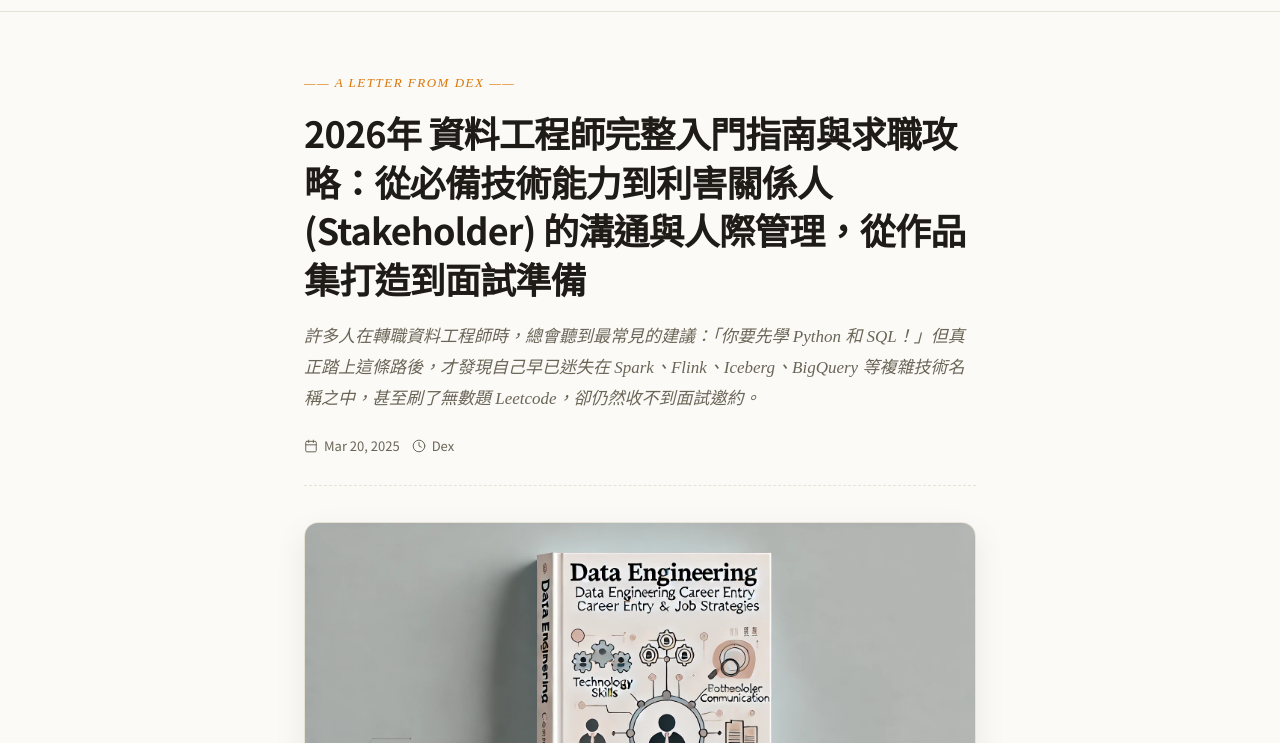
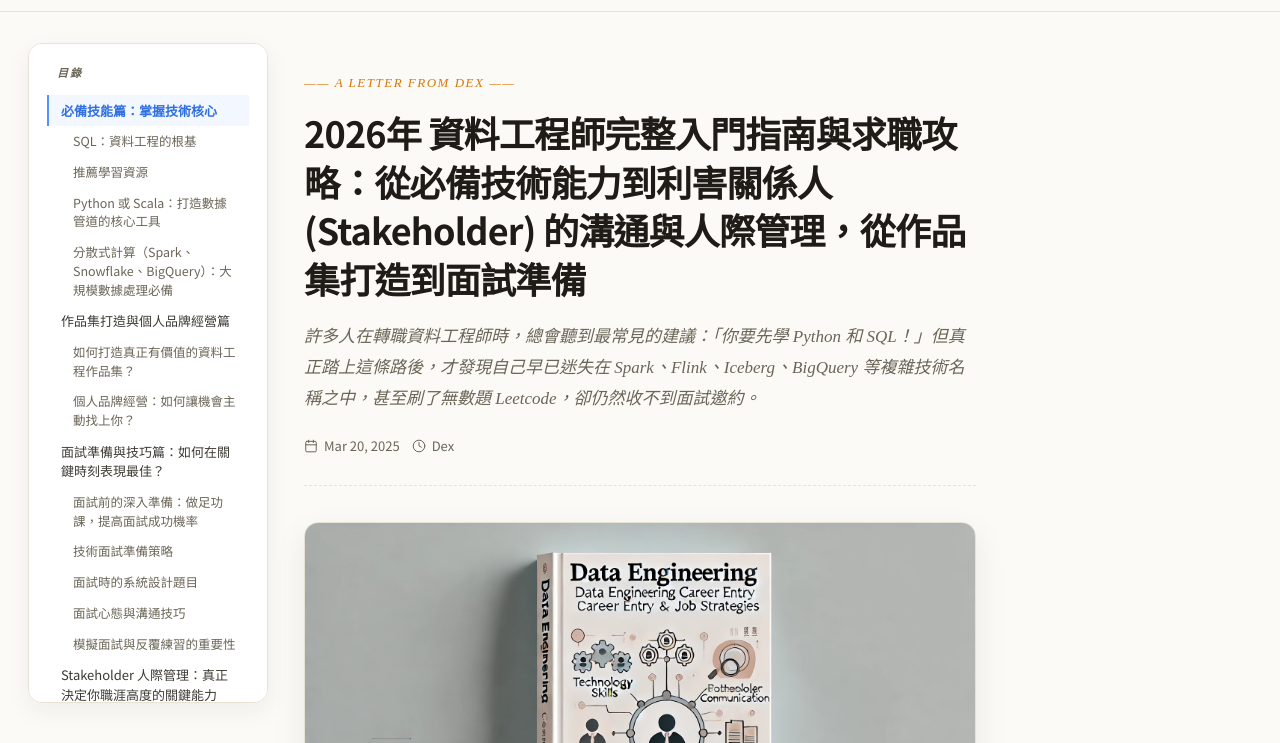
Before and after one commit to lu791019/daydreamdex-astro, an Astro site: page /blog/2025-03-20-data-engineer-career-roadmap-from-skills-to-interview in a window 1280 px wide. Shown: the part 57-800 px from the top of the page. Built offline with nearby package versions, Linux system fonts and the light colour scheme; Astro itself is replaced by a stand-in of ours.

Commit message:
feat(blog): add sticky TOC sidebar on article pages
- Extract H2/H3 headings from markdown via Astro render() headings export
- Sidebar fixed top-left at 1280px+ desktop, hidden below (mobile/tablet)
- Active section auto-highlight via IntersectionObserver
- Click TOC link → CSS smooth scroll with scroll-padding-top: 80px (avoids sticky TopBar overlap)
- H3 indented under H2 visually
- B Warm style: white card, dashed rule, accent-blue active border

```diff
--- a/src/layouts/BlogPost.astro
+++ b/src/layouts/BlogPost.astro
@@ -9,12 +9,14 @@ import NewsletterFloatingCTA from '../components/blocks/NewsletterFloatingCTA.as
 import { SITE_TITLE, SITE_URL, CTA_BOOKING_URL } from '../consts';
 
 type NavLink = { slug: string; title: string } | null;
+type Heading = { depth: number; slug: string; text: string };
 type Props = CollectionEntry<'blog'>['data'] & {
   newer?: NavLink;
   older?: NavLink;
+  headings?: Heading[];
 };
 
-const { title, description, pubDate, updatedDate, heroImage, newer = null, older = null } = Astro.props;
+const { title, description, pubDate, updatedDate, heroImage, newer = null, older = null, headings = [] } = Astro.props;
 
 // 文章 OG 圖：有 heroImage 用之，否則 fallback 到預設 OG
 const ogImage = heroImage ? `${SITE_URL}${heroImage}` : '/og-default.png';
@@ -52,6 +54,10 @@ const serif = '"Noto Serif TC", "Source Han Serif TC", serif';
       image={heroImage ? ogImage : undefined}
     />
     <style is:global>
+      html {
+        scroll-behavior: smooth;
+        scroll-padding-top: 80px; /* 避開 sticky TopBar，點 TOC 跳轉留空間 */
+      }
       body {
         margin: 0;
         background: #FBFAF7;
@@ -160,6 +166,22 @@ const serif = '"Noto Serif TC", "Source Han Serif TC", serif';
     <div style={`background:${C.bg};color:${C.ink};font-family:${sans};min-height:100vh;`}>
 
       <TopBar activePage="文章" logoVariant="medium" />
+
+      {/* ===================== TOC sticky 側欄（桌機 ≥1280px 才顯示）===================== */}
+      {headings.length > 0 && (
+        <aside class="toc-sidebar" aria-label="文章目錄">
+          <div class="toc-title">目錄</div>
+          <ul class="toc-list">
+            {headings.map((h) => (
+              <li>
+                <a href={`#${h.slug}`} class={`toc-link toc-h${h.depth}`} data-slug={h.slug}>
+                  {h.text}
+                </a>
+              </li>
+            ))}
+          </ul>
+        </aside>
+      )}
 
       {/* ===================== Article ===================== */}
       <main style="padding:60px 24px 40px;max-width:720px;margin:0 auto;">
@@ -279,5 +301,108 @@ const serif = '"Noto Serif TC", "Source Han Serif TC", serif';
     </div>
 
     <NewsletterFloatingCTA />
+
+    {/* TOC 樣式 + active highlight 邏輯 */}
+    <style>
+      .toc-sidebar {
+        position: fixed;
+        left: 28px;
+        top: 100px;
+        width: 240px;
+        max-height: calc(100vh - 140px);
+        overflow-y: auto;
+        z-index: 40;
+        padding: 20px 18px;
+        background: #FFFFFF;
+        border: 1px solid #E8E2D4;
+        border-radius: 14px;
+        box-shadow: 0 8px 24px rgba(31,27,22,0.06);
+        font-family: "Noto Sans TC", "PingFang TC", "Microsoft JhengHei", system-ui, sans-serif;
+      }
+      .toc-title {
+        font-size: 11px;
+        letter-spacing: 2px;
+        color: #6B6557;
+        font-weight: 700;
+        margin-bottom: 12px;
+        padding-left: 10px;
+        text-transform: uppercase;
+        font-style: italic;
+        font-family: "Noto Serif TC", serif;
+      }
+      .toc-list {
+        list-style: none;
+        padding: 0;
+        margin: 0;
+      }
+      .toc-list li { margin: 0; }
+      .toc-link {
+        display: block;
+        padding: 6px 10px 6px 12px;
+        color: #3D3A33;
+        text-decoration: none;
+        border-left: 2px solid transparent;
+        line-height: 1.5;
+        font-size: 13px;
+        transition: color 160ms ease, border-color 160ms ease, background 160ms ease;
+      }
+      .toc-link.toc-h3 {
+        padding-left: 24px;
+        font-size: 12.5px;
+        color: #6B6557;
+      }
+      .toc-link:hover {
+        color: #5391FF;
+      }
+      .toc-link.is-active {
+        color: #2F6FE0;
+        font-weight: 700;
+        border-left-color: #5391FF;
+        background: #F3F7FF;
+      }
+      /* 桌機 ≥1280px 顯示，以下隱藏（手機/平板用內文閱讀） */
+      @media (max-width: 1279px) {
+        .toc-sidebar { display: none; }
+      }
+    </style>
+
+    <script is:inline>
+      (function () {
+        const links = document.querySelectorAll('.toc-link');
+        if (!links.length) return;
+        const map = new Map();
+        const ids = [];
+        links.forEach((a) => {
+          const slug = a.getAttribute('data-slug');
+          if (slug) {
+            map.set(slug, a);
+            ids.push(slug);
+          }
+        });
+
+        function setActive(slug) {
+          links.forEach((l) => l.classList.toggle('is-active', l.getAttribute('data-slug') === slug));
+        }
+
+        const observer = new IntersectionObserver(
+          (entries) => {
+            // 找最頂上正 intersect 的那個 heading
+            const visible = entries
+              .filter((e) => e.isIntersecting)
+              .sort((a, b) => a.target.getBoundingClientRect().top - b.target.getBoundingClientRect().top);
+            if (visible[0]) setActive(visible[0].target.id);
+          },
+          { rootMargin: '-15% 0px -70% 0px', threshold: 0 }
+        );
+
+        ids.forEach((id) => {
+          const el = document.getElementById(id);
+          if (el) observer.observe(el);
+        });
+
+        // 初始：第一個段落
+        if (ids[0]) setActive(ids[0]);
+      })();
+    </script>
   </body>
 </html>
--- a/src/pages/blog/[...slug].astro
+++ b/src/pages/blog/[...slug].astro
@@ -24,12 +24,15 @@ type Props = {
 };
 
 const { post, newer, older } = Astro.props;
-const { Content } = await render(post);
+const { Content, headings } = await render(post);
 
 const newerLink = newer ? { slug: newer.id, title: newer.data.title } : null;
 const olderLink = older ? { slug: older.id, title: older.data.title } : null;
+
+// 只取 H2 / H3 進 TOC（H1 是文章標題、H4+ 太細不放）
+const tocHeadings = headings.filter((h) => h.depth === 2 || h.depth === 3);
 ---
 
-<BlogPost {...post.data} newer={newerLink} older={olderLink}>
+<BlogPost {...post.data} newer={newerLink} older={olderLink} headings={tocHeadings}>
 	<Content />
 </BlogPost>
```
